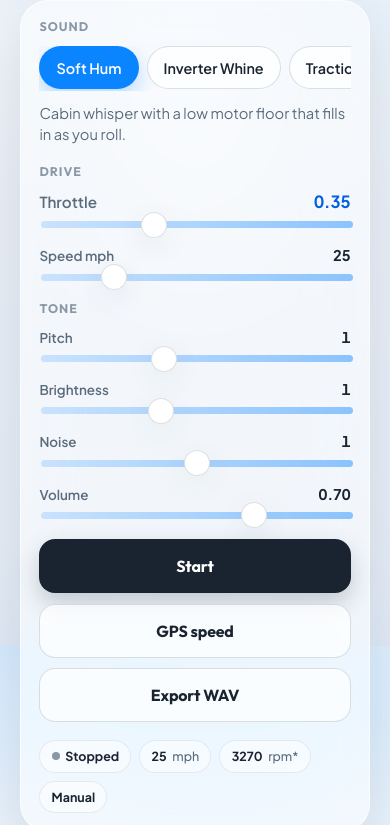
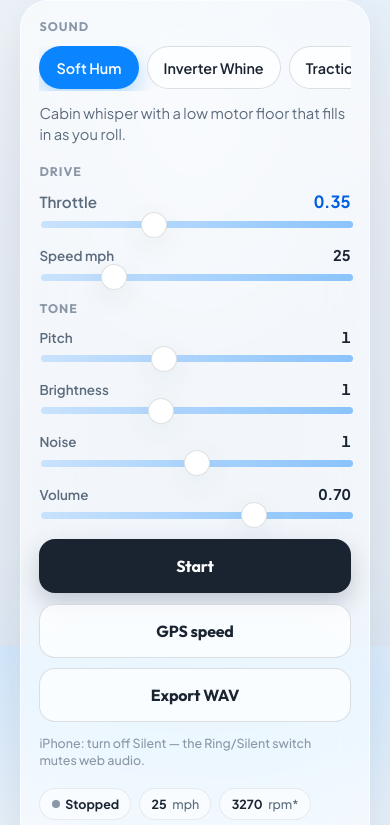
Before and after one commit to Rico-Rodriguez/open-ev-sounds, a website built with Vite: page index.html in a window 390 px wide. Shown: the part 198-1023 px from the top of the page. Built offline with nearby package versions, Linux system fonts and the light colour scheme.

Commit message:
Add iPhone Silent switch tip under Start
Web Audio is muted by the Ring/Silent hardware switch on iPhone;
surface a one-line helper in the deck and note it in the README.

```diff
--- a/src/ui/deck.ts
+++ b/src/ui/deck.ts
@@ -257,6 +257,12 @@ export function mountDeck(root: HTMLElement): void {
 
   actions.append(startBtn, gpsBtn, exportBtn)
 
+  const audioTip = el(
+    'p',
+    'audio-tip',
+    'iPhone: turn off Silent — the Ring/Silent switch mutes web audio.',
+  )
+
   const status = el('div', 'status')
   const phaseWrap = el('span', 'status-pill')
   const phaseDot = el('span', 'pulse-dot')
@@ -281,7 +287,7 @@ export function mountDeck(root: HTMLElement): void {
 
   status.append(phaseWrap, speedWrap, rpmWrap, modeWrap)
 
-  sheet.append(patchSection, driveSection, studioSection, actions, status)
+  sheet.append(patchSection, driveSection, studioSection, actions, audioTip, status)
   stage.append(sheet)
 
   const foot = el(
--- a/src/ui/styles.css
+++ b/src/ui/styles.css
@@ -333,6 +333,14 @@ input[type='range']:disabled {
   gap: 0.65rem;
 }
 
+.audio-tip {
+  margin: -0.35rem 0 0;
+  color: var(--faint);
+  font-size: 0.78rem;
+  font-weight: 500;
+  line-height: 1.4;
+}
+
 button.primary,
 button.ghost {
   appearance: none;
```
Also changed, not shown: README.md.
